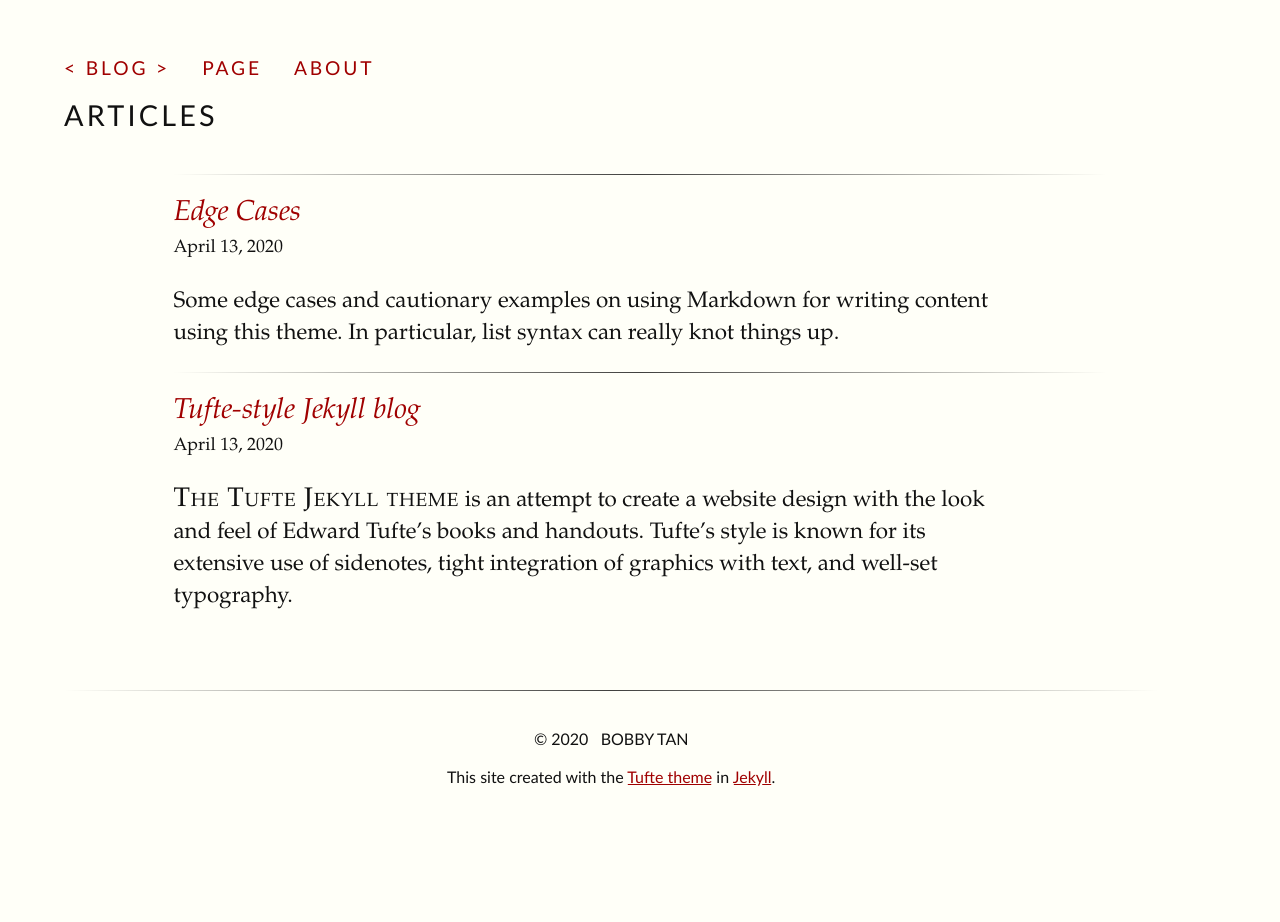
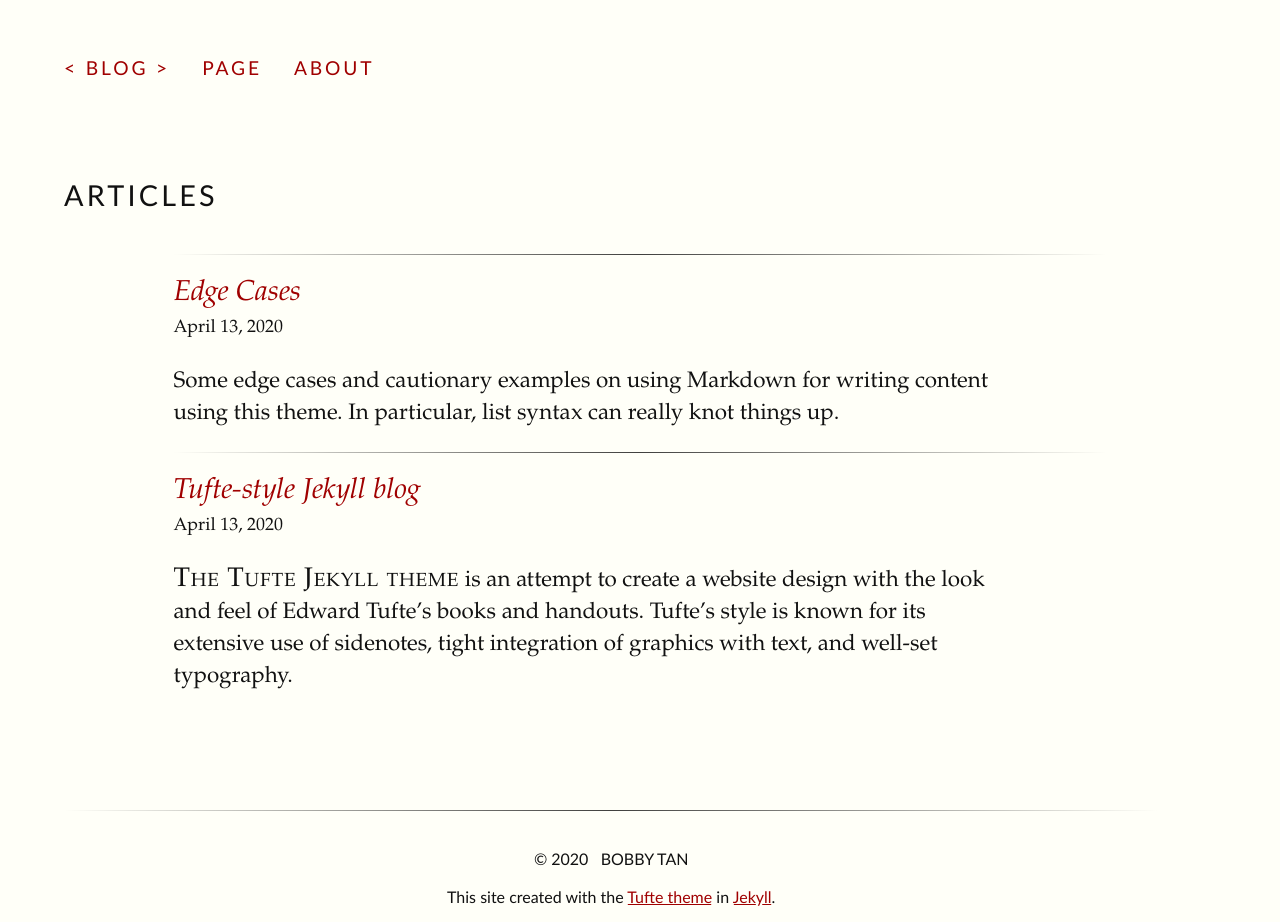
Before and after one commit to bobby-tan/bobby-tan.github.io, a Jekyll site: the page built from index.html, in a window 1280 px wide. Built offline with Jekyll 4.4.1, drawn with Linux system fonts in a browser that asks for light colours; before the commit the page ends 900 px from its top, so only the background shows below that.

Commit message:
inserted more padding top padding for article class for more spacing between nav and content

```diff
--- a/css/tufte.scss
+++ b/css/tufte.scss
@@ -229,9 +229,7 @@
 /* Basic Layout stuff --*/
 
 article { position: relative;
-          padding: 1
-
-          rem 0rem 2.5rem 0rem; } // reduced top and bottom padding by 50%
+          padding: 5rem 0rem 2.5rem 0rem; } // reduced top and bottom padding by 50%
 
 section { padding-top: 1rem;
           padding-bottom: 1rem; }
```
